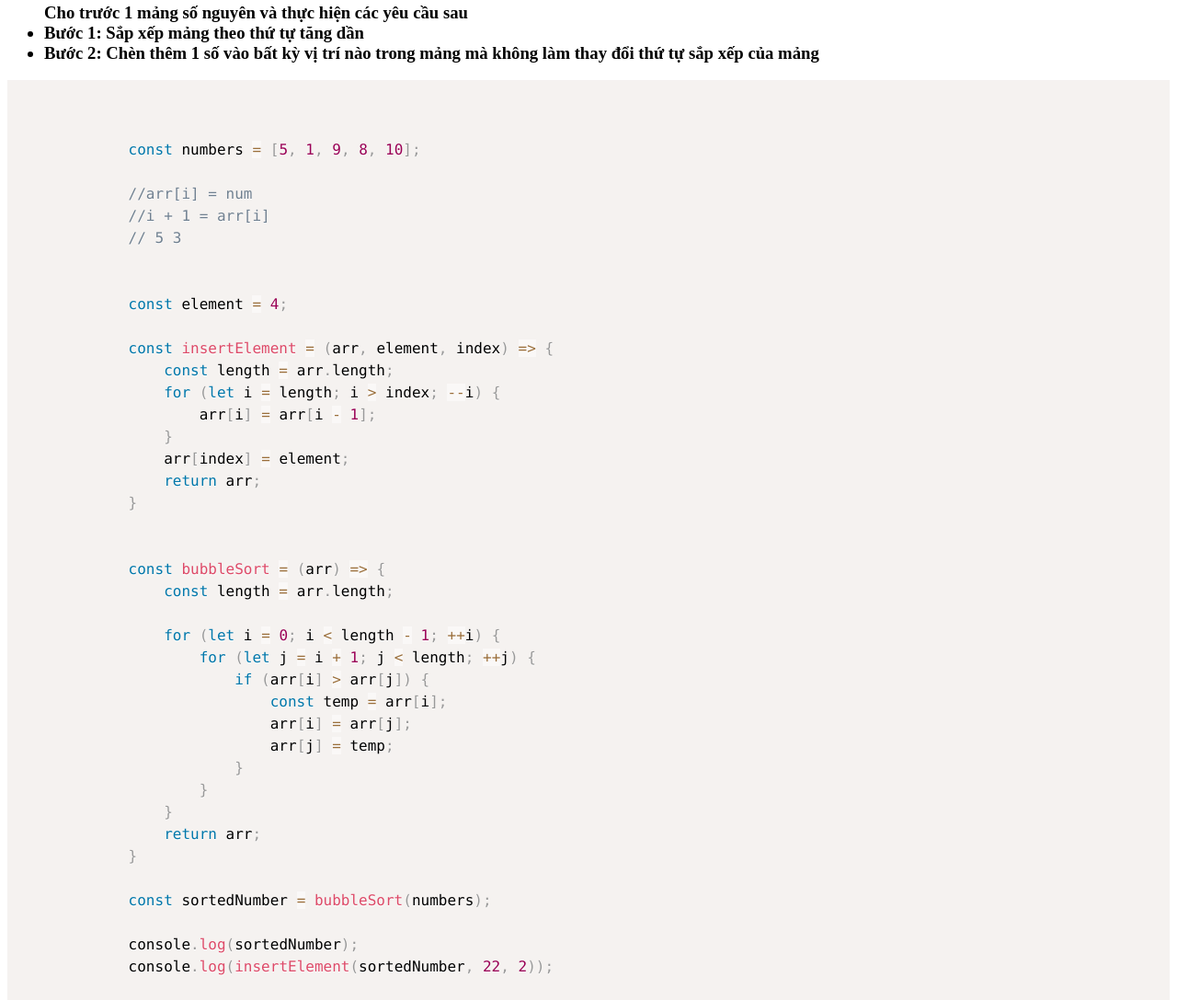
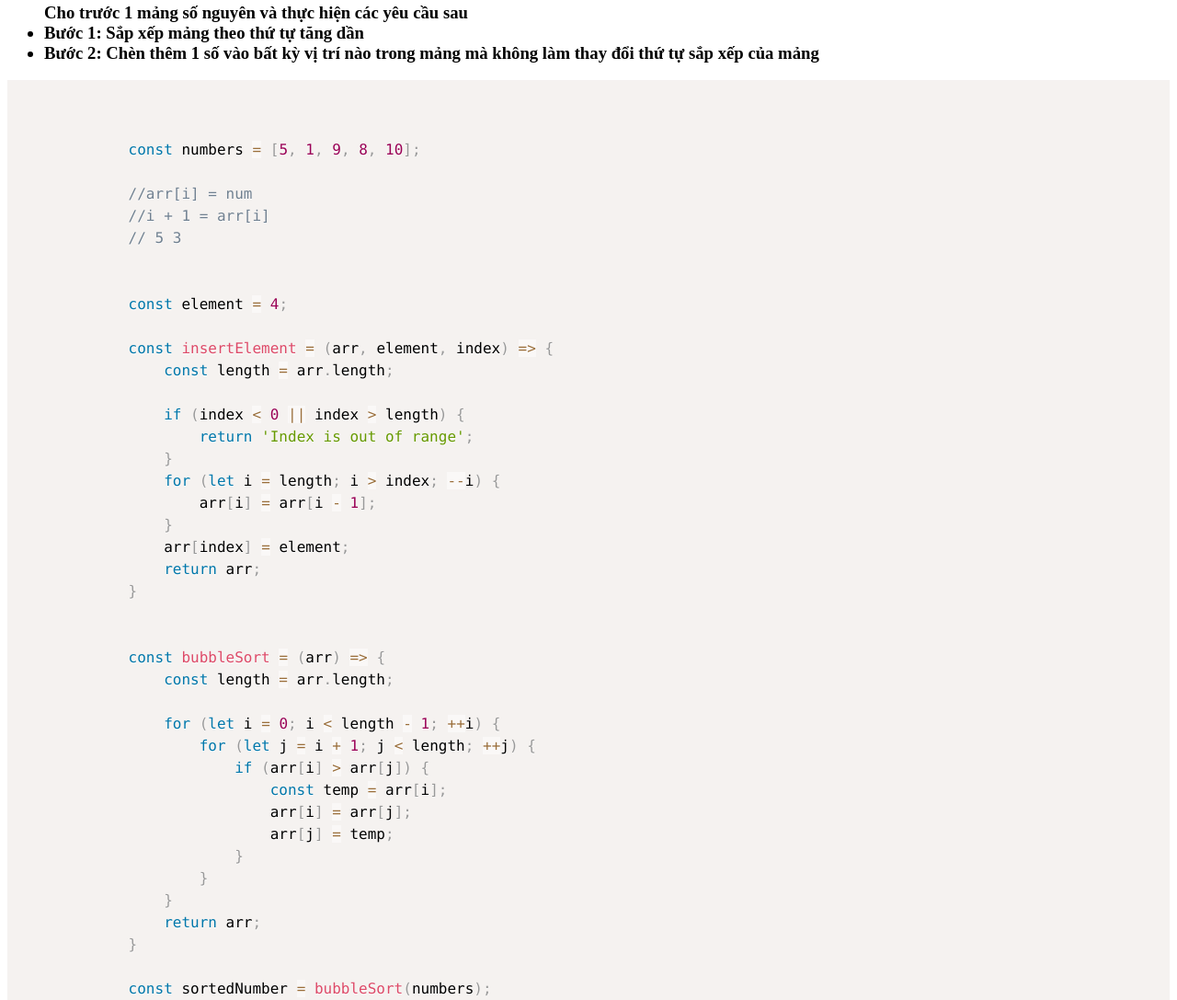
Before and after one commit to longthu3/f8-javascript, a plain HTML site: page view/lessons/lesson21.html in a window 1280 px wide. Shown: the part 2803-3890 px from the top of the page at 92% size. Drawn offline with nearby package versions, Linux system fonts and the light colour scheme.

Commit message:
fix: out of range array question 4

```diff
--- a/view/lessons/lesson21.html
+++ b/view/lessons/lesson21.html
@@ -160,6 +160,10 @@
 
             const insertElement = (arr, element, index) => {
                 const length = arr.length;
+
+                if (index < 0 || index > length) {
+                    return 'Index is out of range';
+                }
                 for (let i = length; i > index; --i) {
                     arr[i] = arr[i - 1];
                 }
```
Also changed, not shown: controller/lessons/lesson21.js (+6 -1 lines).
